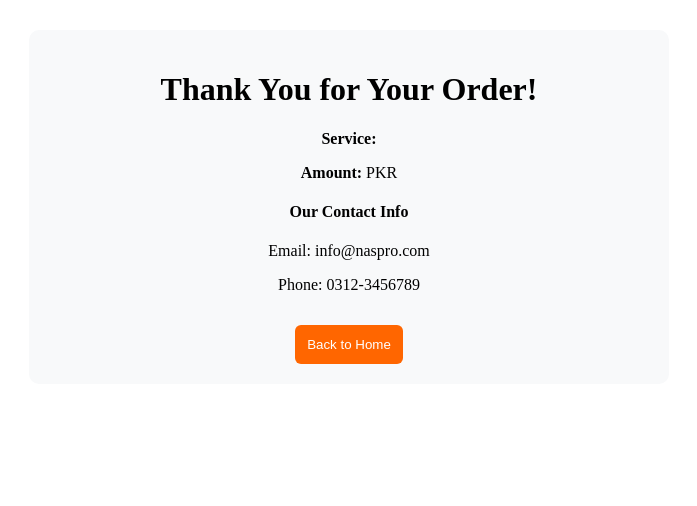
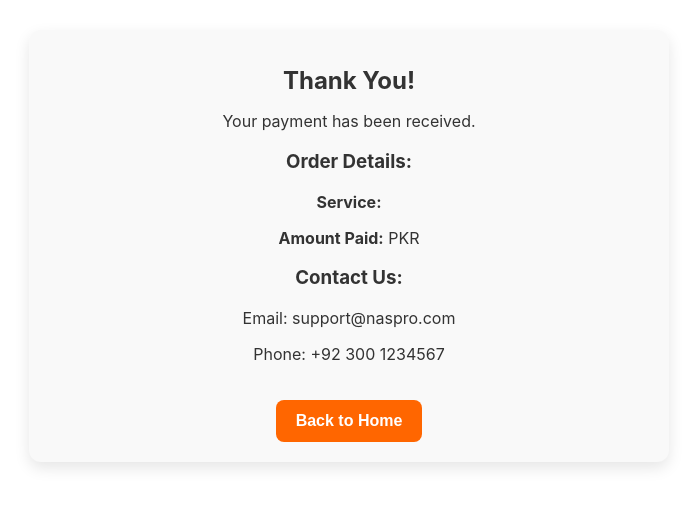
Before and after one commit to naspro-tech/naspro, a Next.js app: page /thankyou in a window 1280 px wide. Before the commit this address had no page. Shown: the top 506 px of the page, without its empty margins (291-988 px from the left). Built offline with nearby package versions, Linux system fonts and the light colour scheme.

Commit message:
Update thankyou.js

```diff
--- a/pages/thankyou.js
+++ b/pages/thankyou.js
@@ -1,38 +1,47 @@
-import { useRouter } from 'next/router';
-import { useEffect } from 'react';
+import { useRouter } from "next/router";
 
 export default function ThankYou() {
   const router = useRouter();
-  const { service, name, phone, cnic, email, amount, method, proof } = router.query;
-
-  useEffect(() => {
-    if (!service || !name) router.push('/');
-  }, [service, name]);
+  const { service, amount } = router.query;
 
   return (
-    <div className="container">
-      <h1>Thank You for Your Order!</h1>
+    <div style={containerStyle}>
+      <h1 style={{ fontSize: "1.5rem", marginBottom: 15 }}>Thank You!</h1>
+      <p>Your payment has been received.</p>
+
+      <h3>Order Details:</h3>
       <p><strong>Service:</strong> {service}</p>
-      <p><strong>Amount:</strong> PKR {amount}</p>
-      {method==='bank' && proof && (
-        <div className="proof">
-          <h3>Bank Transfer Proof:</h3>
-          <p>Transaction Number: {proof.txnNumber}</p>
-          <p>Account Name: {proof.accName}</p>
-          <p>Account Number: {proof.accNumber}</p>
-          <p>Uploaded Screenshot: {proof.screenshot}</p>
-        </div>
-      )}
-      <h4>Our Contact Info</h4>
-      <p>Email: info@naspro.com</p>
-      <p>Phone: 0312-3456789</p>
-      <button onClick={()=>router.push('/')} className="button">Back to Home</button>
+      <p><strong>Amount Paid:</strong> PKR {amount}</p>
 
-      <style jsx>{`
-        .container { max-width:600px; margin:30px auto; padding:20px; background:#f8f9fa; border-radius:10px; text-align:center; }
-        .button { padding:12px; background:#ff6600; color:#fff; border:none; border-radius:6px; cursor:pointer; margin-top:15px; }
-        .proof { background:#fff3e0; padding:15px; border-radius:8px; margin-top:15px; }
-      `}</style>
+      <h3>Contact Us:</h3>
+      <p>Email: support@naspro.com</p>
+      <p>Phone: +92 300 1234567</p>
+
+      <button style={buttonStyle} onClick={() => router.push("/")}>Back to Home</button>
     </div>
   );
-    }
+}
+
+const containerStyle = {
+  maxWidth: 600,
+  margin: "30px auto",
+  padding: 20,
+  background: "#f9f9f9",
+  borderRadius: 12,
+  boxShadow: "0 6px 15px rgba(0,0,0,0.1)",
+  fontFamily: "'Inter', sans-serif",
+  color: "#333",
+  textAlign: "center",
+};
+
+const buttonStyle = {
+  backgroundColor: "#ff6600",
+  color: "#fff",
+  padding: "12px 20px",
+  borderRadius: 8,
+  border: "none",
+  cursor: "pointer",
+  fontWeight: 600,
+  marginTop: 20,
+  fontSize: "1rem",
+};
```
